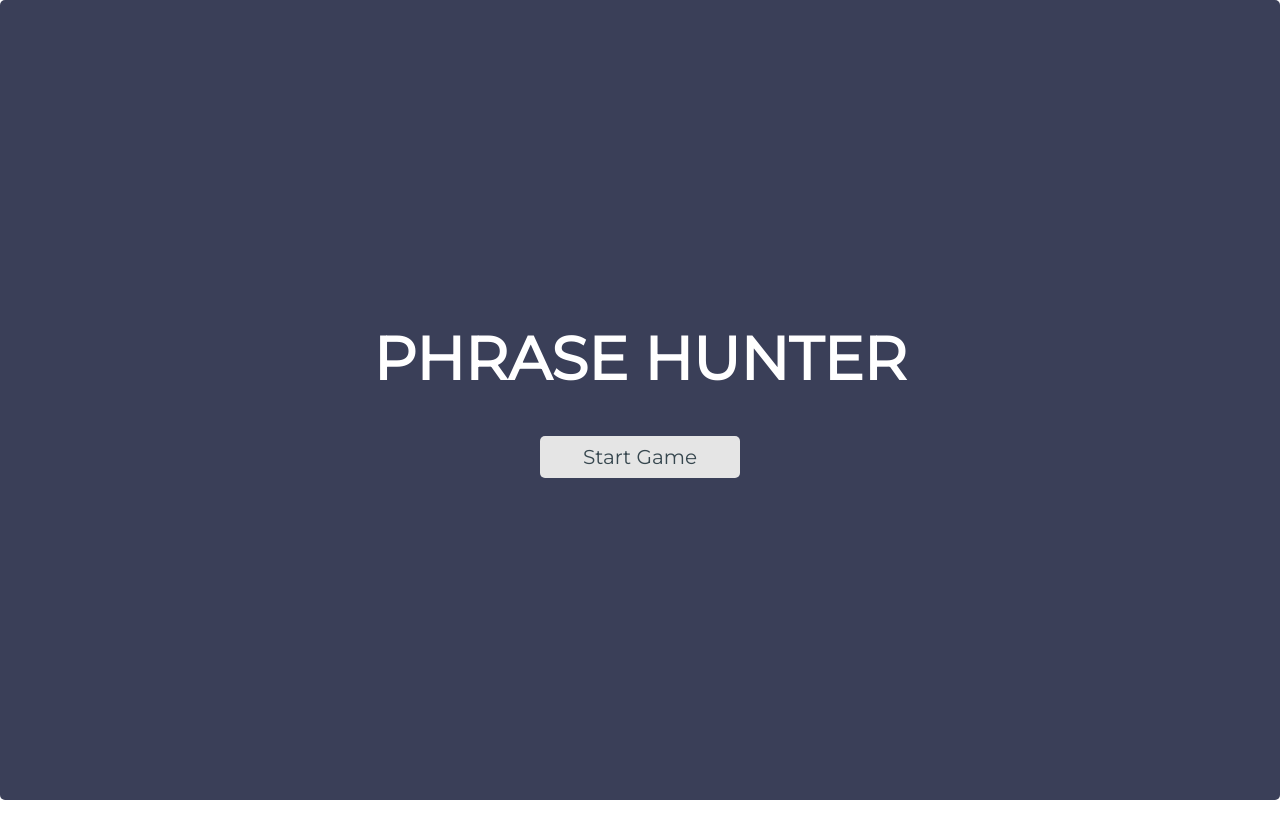
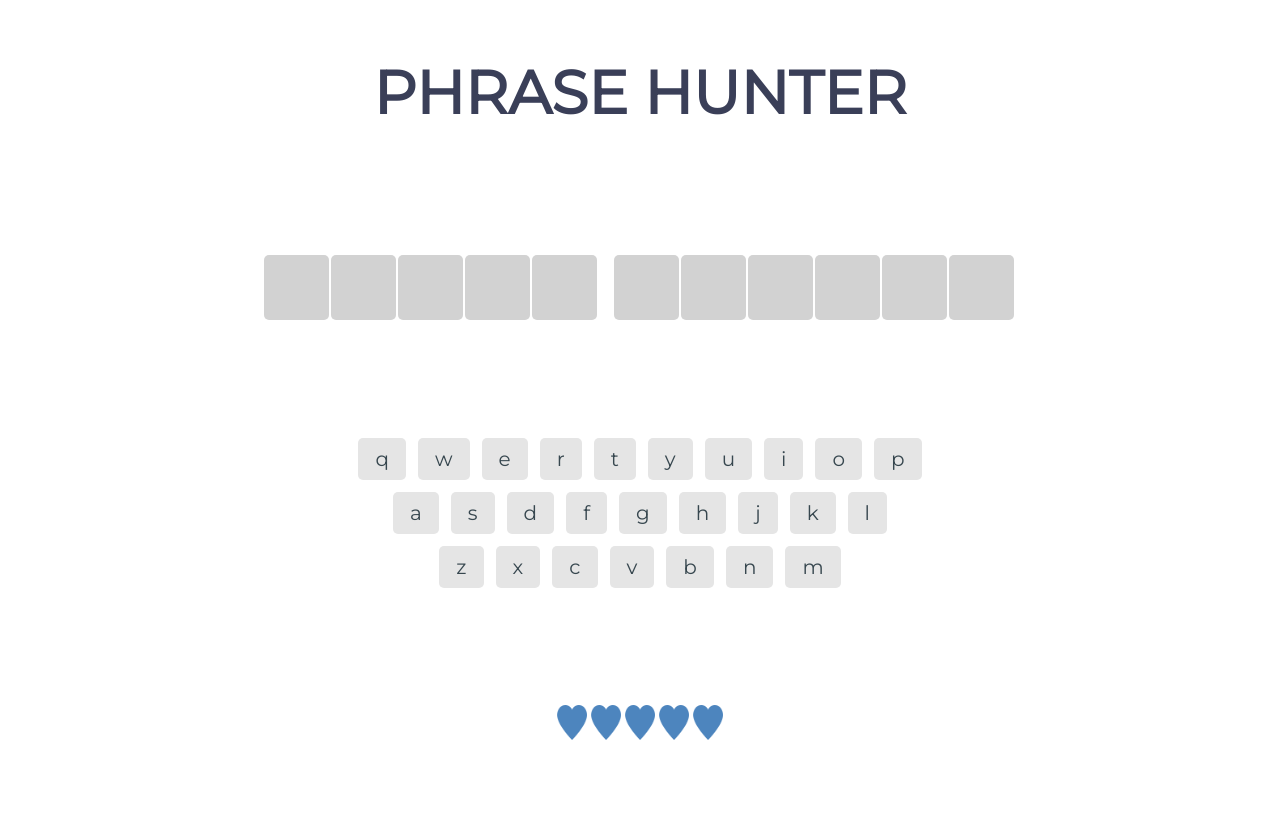
Before and after one commit to lucdebrouwer/techdegree-project-4, a plain HTML site: page index.html in a window 1280 px wide. Both pictures are taken after a click on the button "Start Game". Drawn offline with Linux system fonts and the light colour scheme.

Commit message:
startGame() now starts the game and adds phrase to the game window

```diff
--- a/index.html
+++ b/index.html
@@ -22,7 +22,6 @@
 			</div>
 
 			<div id="phrase" class="section">
-				<ul></ul>
 			</div>
 
 			<div id="qwerty" class="section">
--- a/js/Game.js
+++ b/js/Game.js
@@ -29,4 +29,13 @@ class Game {
         const randPhrase = this.phrases[randNum];
         return randPhrase;
     }
+
+    /**
+    * Begins game by selecting a random phrase and displaying it to user
+    */
+    startGame() {
+        document.querySelector('#overlay').style.display = 'none';
+        this.activePhrase = this.getRandomPhrase();
+        this.activePhrase.addPhraseToDisplay();
+    }
 }
--- a/js/Phrase.js
+++ b/js/Phrase.js
@@ -8,8 +8,24 @@ class Phrase {
     */
     addPhraseToDisplay() {
         const text = this.phrase;
-        for(const c of text) {
-            console.log(c);
+        const phraseDiv = document.querySelector('#phrase');
+        const phraseList = document.createElement('ul');
+
+        // Uses an ES6 method to iterate over an array to find each character of the phrase
+        // Returns a list of characters which will be appended to the phrase div
+        for(const character of text) {
+            const phraseLI = document.createElement('li');
+            phraseLI.classList.add('letter');
+            if(character === ' ') {
+                phraseLI.classList.remove('letter');
+                phraseLI.classList.add('space');
+            }
+            phraseLI.textContent = character;
+            phraseList.appendChild(phraseLI);
         }
+
+        phraseDiv.appendChild(phraseList);
+        return phraseDiv;
     }
+
 }
--- a/js/main.js
+++ b/js/main.js
@@ -1,11 +1,61 @@
 
 //const phrase = new Phrase();
 //console.log(`Phrase - phrase: ${phrase.phrase}`);
-const game = new Game();
+let game;
+const btnStart = document.querySelector("#btn__reset");
+btnStart.addEventListener('click', function() {
+    game = new Game();
+    game.phrases = game.createPhrase();
+    game.startGame();
+});
+
+
+
+
+
+
+
+
+
+
+
+
+
+
+
+
+
+
+
+
+
+
+
+
+
+
+
+
+
+
+
+
+
+
+
+
+
+
+
+
+
+
 //game.createPhase();
 
-game.phrases = game.createPhrase();
-game.getRandomPhrase().addPhraseToDisplay();
+// game.phrases = game.createPhrase();
+// game.startGame();
+// console.log(`Active Phrase - phrase: ${game.activePhrase.phrase}`);
+//game.getRandomPhrase().addPhraseToDisplay();
 // game.phrases.forEach((phrase, index) => {
 //     console.log(`Phrase ${index} - phrase ${phrase.phrase}`);
 // })
```
